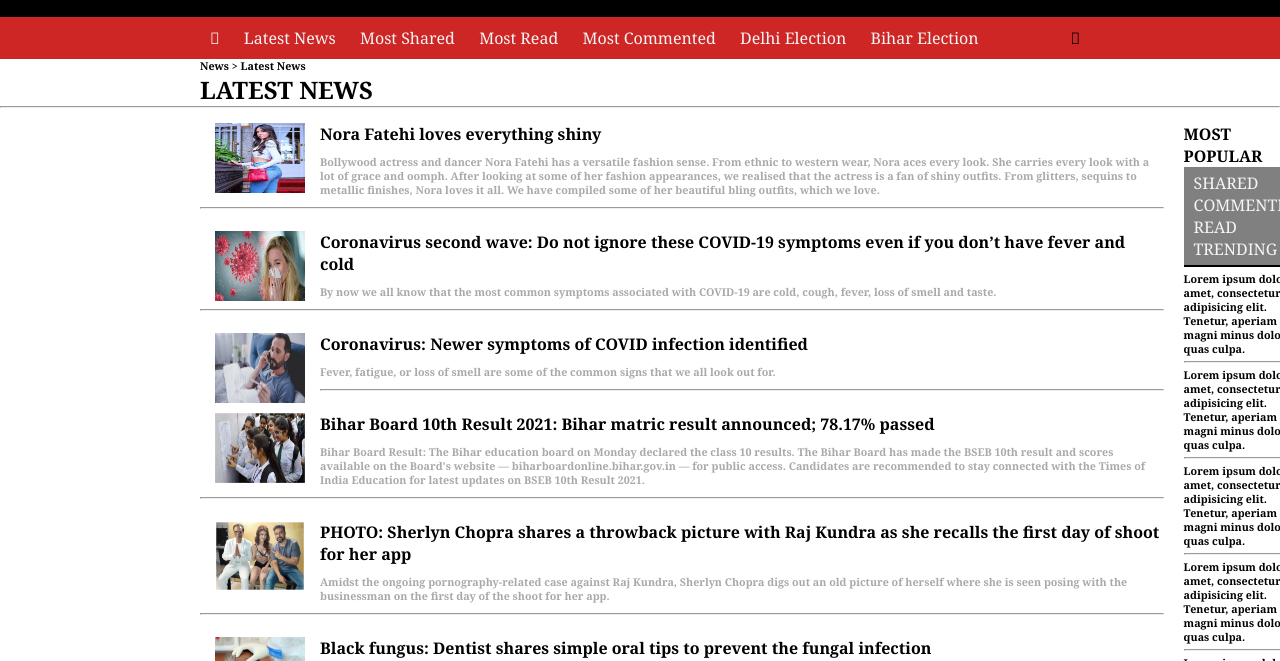
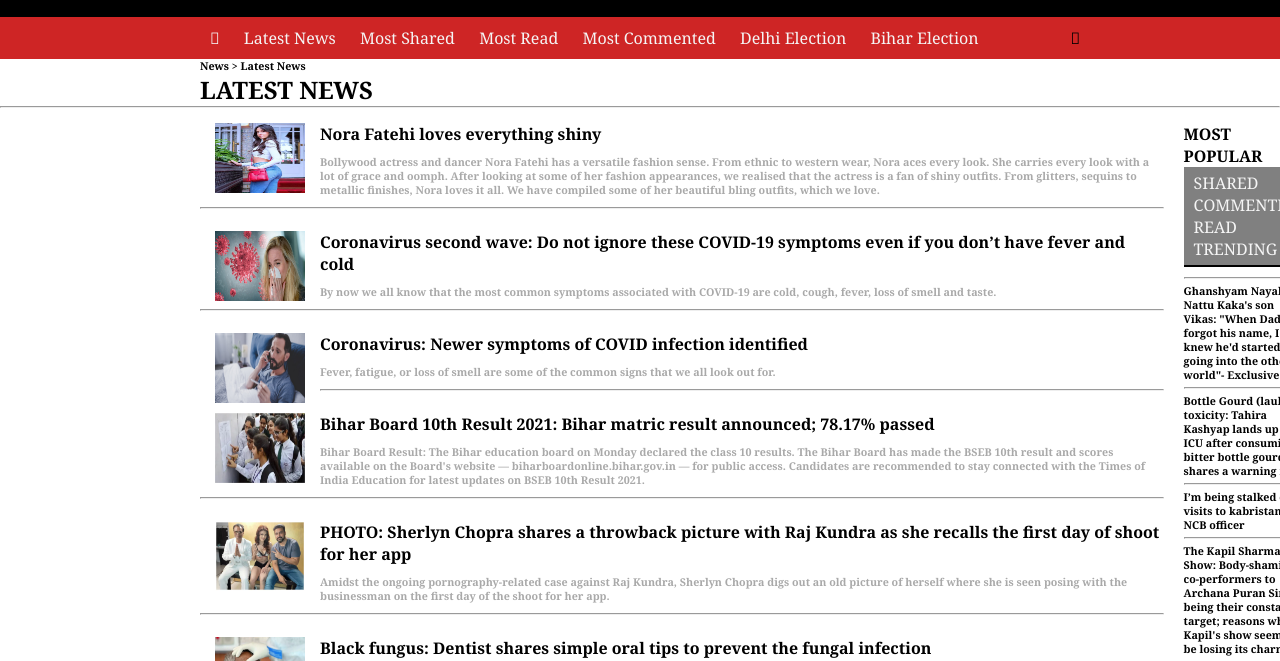
Before and after one commit to mr-aman49/toi-clone, a plain HTML site: page index.html in a window 1280 px wide. Shown: the part 139-800 px from the top of the page. Drawn offline with Linux system fonts and the light colour scheme.

Commit message:
my fouth commit

```diff
--- a/index.html
+++ b/index.html
@@ -200,35 +200,34 @@
             </div>
 
             <h6>
-                <p>Lorem ipsum dolor sit amet, consectetur adipisicing elit. Tenetur, aperiam magni minus dolorum quas
-                    culpa.
+                <p>
                 </p>
             </h6>
             <hr>
             <h6>
-                <p>Lorem ipsum dolor sit amet, consectetur adipisicing elit. Tenetur, aperiam magni minus dolorum quas
-                    culpa.
+                <p>
+                    Ghanshyam Nayak aka Nattu Kaka's son Vikas: "When Dad forgot his name, I knew he'd started going into the other world"- Exclusive!
                 </p>
             </h6>
             <hr>
 
             <h6>
-                <p>Lorem ipsum dolor sit amet, consectetur adipisicing elit. Tenetur, aperiam magni minus dolorum quas
-                    culpa.
+                <p>Bottle Gourd (laukee) toxicity: Tahira Kashyap lands up in ICU after consuming bitter bottle gourd, shares a warning note
                 </p>
             </h6>
             <hr>
 
             <h6>
-                <p>Lorem ipsum dolor sit amet, consectetur adipisicing elit. Tenetur, aperiam magni minus dolorum quas
-                    culpa.
+                <p> I’m being stalked on visits to kabristan: NCB officer
                 </p>
             </h6>
             <hr>
 
             <h6>
-                <p>Lorem ipsum dolor sit amet, consectetur adipisicing elit. Tenetur, aperiam magni minus dolorum quas
-                    culpa.
+                <p>
+
+                    The Kapil Sharma Show: Body-shaming co-performers to Archana Puran Singh being their constant target; reasons why Kapil's
+                     show seems to be losing its charm
                 </p>
             </h6>
 
```
